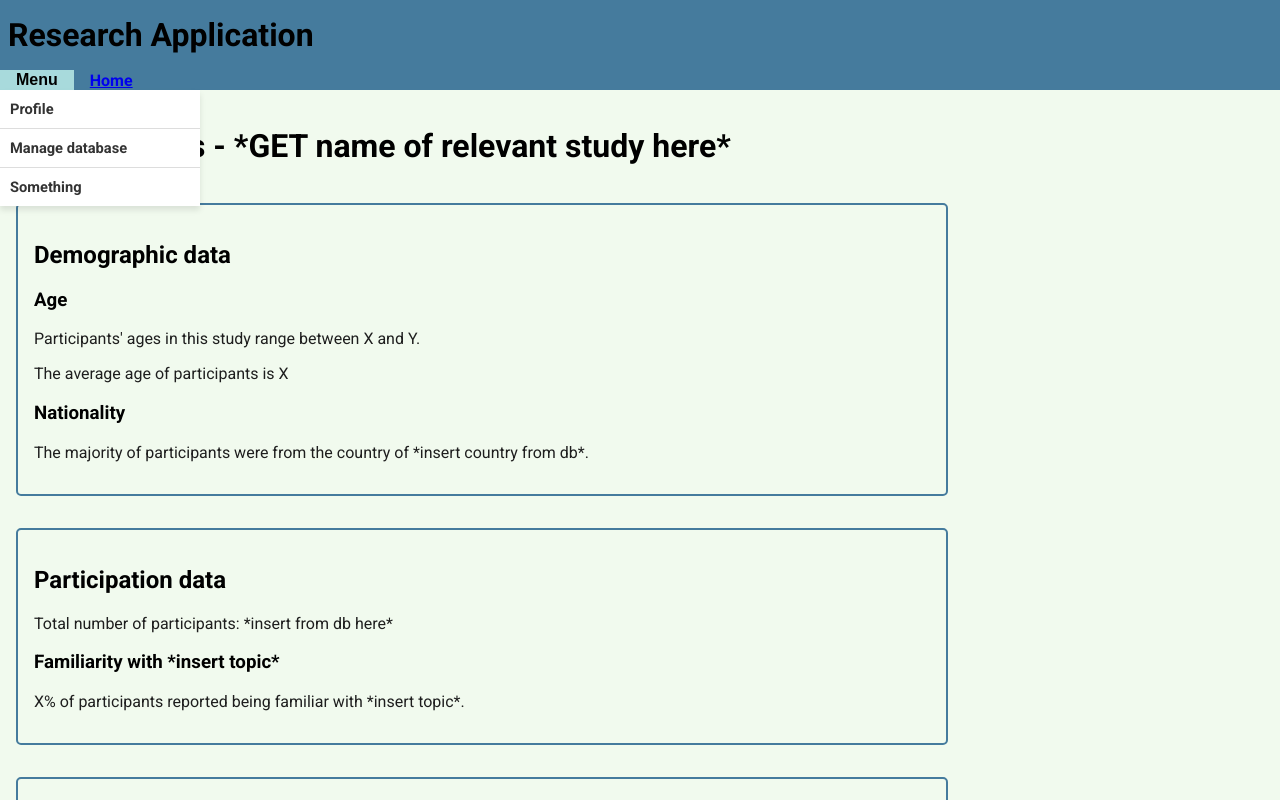
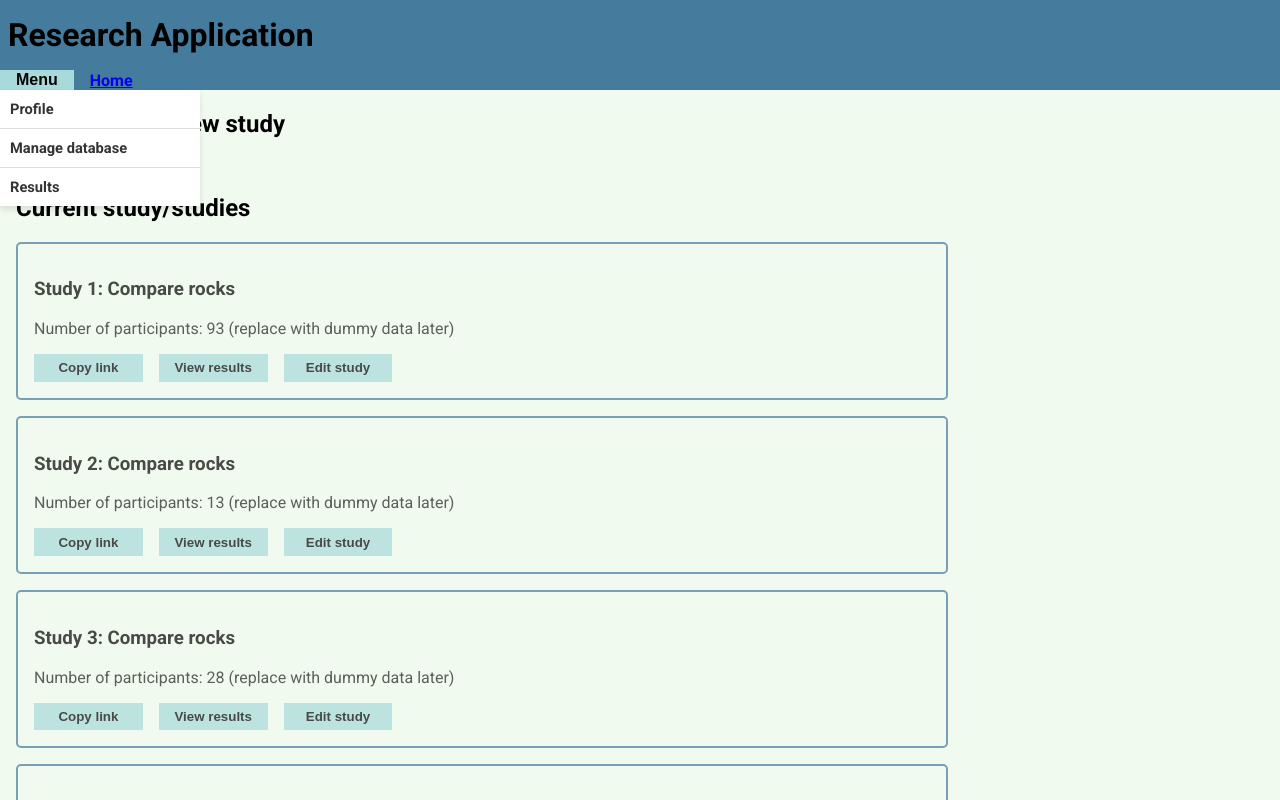
Before and after one commit to Eirikfin/IDG2671Group1, a React (Vite) app in the folder front-end/: page / in a window 1280 px wide. Both pictures are taken after a click on the button "Menu". Shown: the top 800 px of the page. Built offline with nearby package versions, Linux system fonts and the light colour scheme.

Commit message:
Implementing react routes for dashboard and sub-pages of the project (in progress)

```diff
--- a/front-end/package.json
+++ b/front-end/package.json
@@ -11,7 +11,8 @@
   },
   "dependencies": {
     "react": "^19.0.0",
-    "react-dom": "^19.0.0"
+    "react-dom": "^19.0.0",
+    "react-router-dom": "^7.5.0"
   },
   "devDependencies": {
     "@eslint/js": "^9.21.0",
--- a/front-end/src/App.jsx
+++ b/front-end/src/App.jsx
@@ -4,13 +4,20 @@ import Header from './components/user-interface/header/ui_header';
 import Footer from './components/user-interface/Footer/ui_footer';
 import DashBoard from './dashboard/dashboard';
 import Results from './results/results';
+import { BrowserRouter as Router, Routes, Route } from 'react-router-dom';
 
 export default function App() {
   return(
     <>
-      <Header></Header>
-      <Results></Results>
-      <Footer></Footer>
+      <Router>
+        <Header />
+
+        <Routes>
+          <Route path="/" element={<DashBoard />} />
+          <Route path="/results" element={<Results />} />
+        </Routes>
+        <Footer></Footer>
+      </Router>
     </>
   );
 }
--- a/front-end/src/components/user-interface/header/ui_header.jsx
+++ b/front-end/src/components/user-interface/header/ui_header.jsx
@@ -1,5 +1,6 @@
 import { useState, useEffect, useRef } from "react";
-import styles from './ui_header.module.scss'
+import styles from './ui_header.module.scss';
+import { Link } from 'react-router-dom';
 
 export default function Header() {
     const [isMenuOpen, setIsMenuOpen] = useState(false);
@@ -38,13 +39,13 @@ export default function Header() {
                         ref={menuRef}
                         className={`${styles.menu} ${isMenuOpen ? styles.open : ""}`}
                     >
-                        <li><a href="#">Profile</a></li>
-                        <li><a href="#">Manage database</a></li>
-                        <li><a href="#">Something</a></li>
+                        <li><Link to ="/">Profile</Link></li>
+                        <li><Link to="/">Manage database</Link></li>
+                        <li><Link to="/results">Results</Link></li>
                     </ul>
                 </div>
                 <div>
-                    <a className={styles.homeButton} href="#">Home</a>
+                    <Link to="/" className={styles.homeButton} >Home</Link>
                 </div>
             </nav>
         </header>
```
Also changed, not shown: 1 other file (tests, documents, lock files or other folders).
